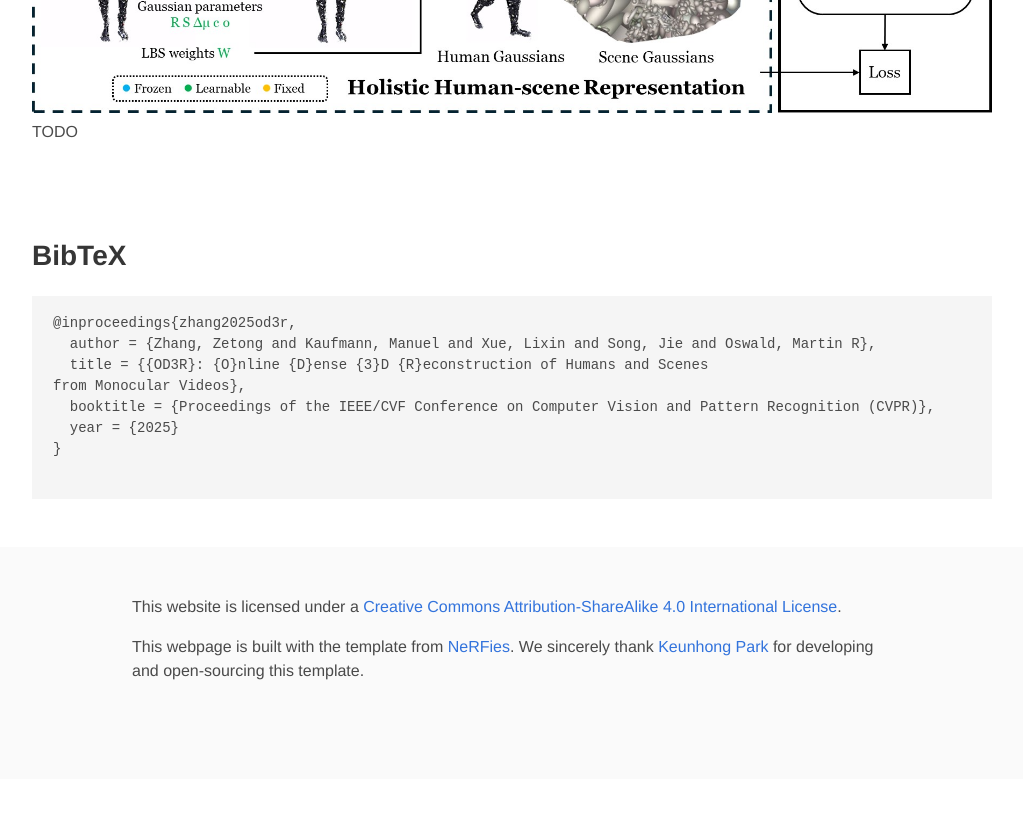
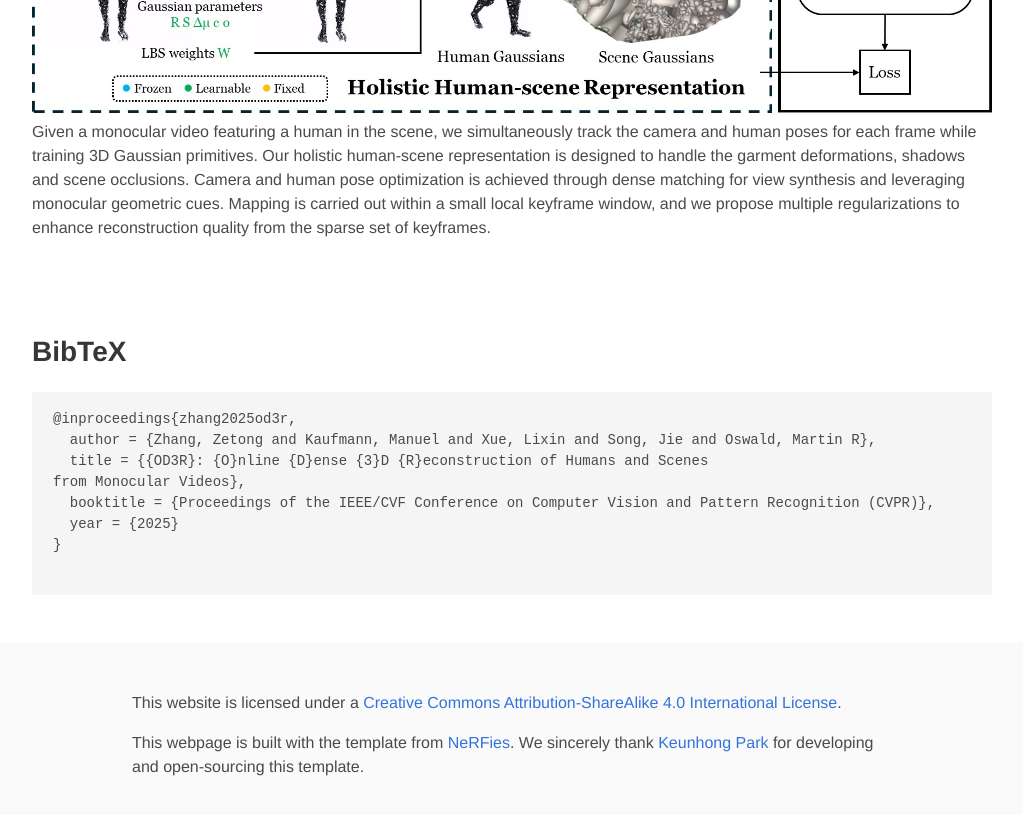
Before and after one commit to eth-ait/OD3R, a plain HTML site: page index.html in a window 1280 px wide. Shown: the part 2560-3375 px from the top of the page, without its empty margins (128-1151 px from the left). Before the commit the page ends 3339 px from the top, so only its background shows below. Drawn offline with nearby package versions, Linux system fonts and the light colour scheme; some icons are missing; a web font is replaced by a local one.

```diff
--- a/index.html
+++ b/index.html
@@ -162,7 +162,7 @@ the scene and the moving human as well as camera poses, human poses, and human s
     <h2 class="title">Method Overview</h2>
     <img src="./static/images/pipeline.jpg"  height="250" class="center"/>
     <p>
-      TODO
+      Given a monocular video featuring a human in the scene, we simultaneously track the camera and human poses for each frame while training 3D Gaussian primitives. Our holistic human-scene representation is designed to handle the garment deformations, shadows and scene occlusions. Camera and human pose optimization is achieved through dense matching for view synthesis and leveraging monocular geometric cues. Mapping is carried out within a small local keyframe window, and we propose multiple regularizations to enhance reconstruction quality from the sparse set of keyframes.
     </p>
   </div>
 </section>
```
Also changed, not shown: 1 other file.
